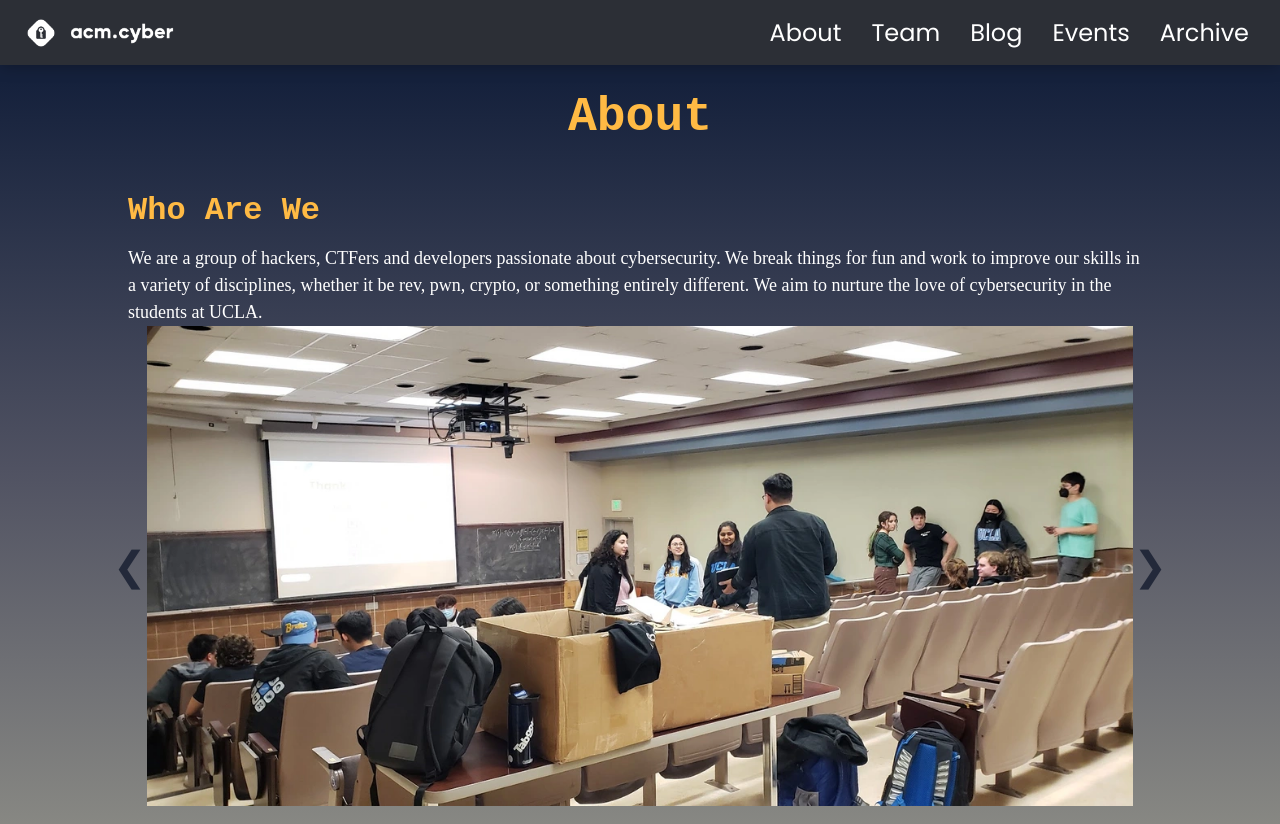
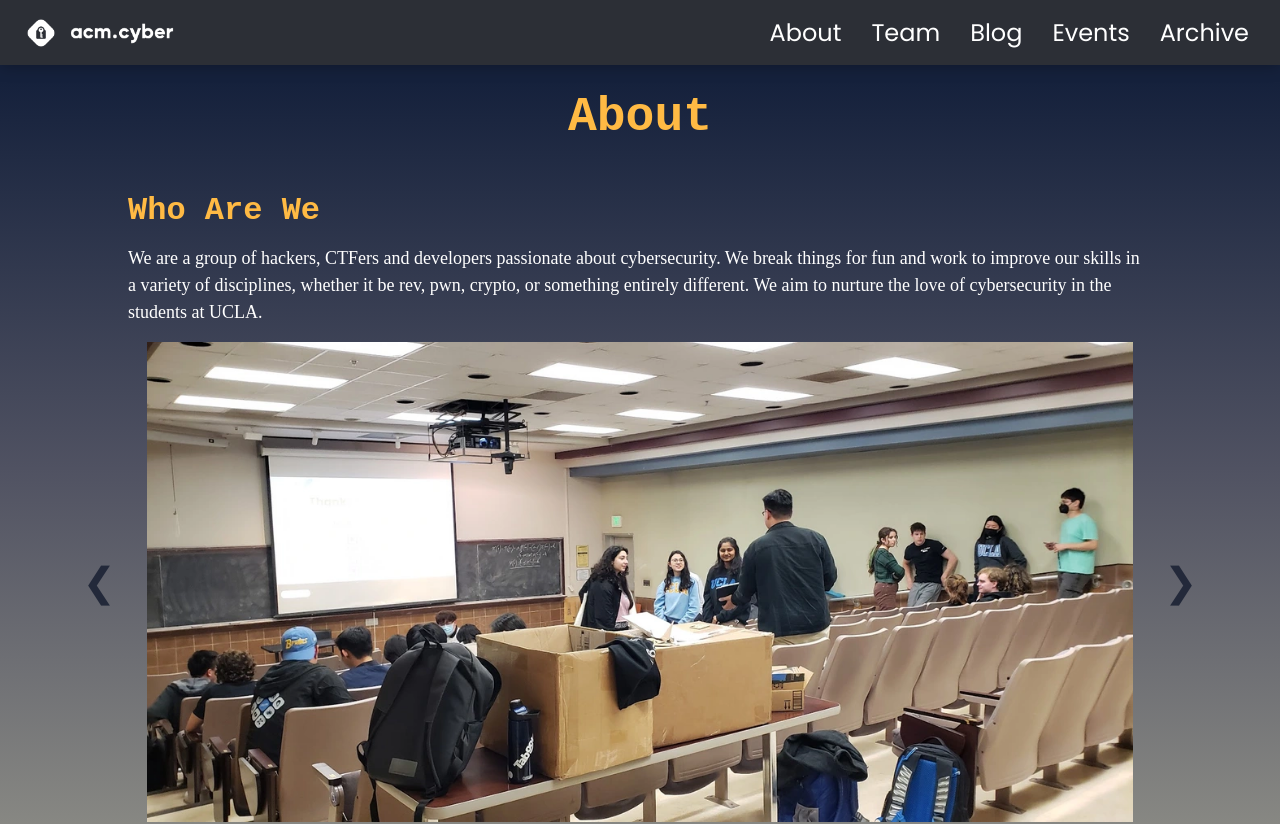
Before and after one commit to uclaacm/acmcyber.com, a Next.js app: page /about in a window 1280 px wide. Shown: the top 824 px of the page. Built offline with nearby package versions, Linux system fonts and the light colour scheme; a web font is replaced by a local one.

Commit message:
improve img sizing, style arrow better

```diff
--- a/styles/Carousel.module.scss
+++ b/styles/Carousel.module.scss
@@ -1,14 +1,18 @@
 .carousel {
+  --aspect-ratio: 2.05; /* this is > 16/9 and needed cause some images are wiide */
   --img-height: 60vh;
+  --img-width: calc(var(--aspect-ratio) * var(--img-height));
   display: flex;
   justify-content: center;
   align-items: center;
+  margin-top: 1rem;
   height: var(--img-height);
 }
 
 .images {
   display: grid;
   height: 100%;
+  width: var(--img-width);
 }
 
 /* use grid to stack images */
@@ -18,12 +22,12 @@
   grid-column: 1 / -1;
   grid-row: -1 / 1;
   height: var(--img-height);
-  width: 100%;
+  width: var(--img-width);
 }
 
 .images img {
   filter: opacity(0);
-  transition: filter 500ms ease-in-out;
+  transition: filter 200ms ease-out;
 }
 
 .active {
@@ -32,12 +36,22 @@
 
 .prev,
 .next {
-  flex-grow: 1;
-  cursor: pointer;
-  position: relative;
-  color: var(--depress-blue);
+  display: flex;
+  flex-direction: row;
+  align-items: center;
+  height: 100%;
+  padding: 2rem;
   font-weight: 500;
   font-size: 40px;
-  transition: 600ms ease-out;
   user-select: none;
+  color: var(--depress-blue);
+  cursor: pointer;
+  transition: 200ms ease-out;
 }
+
+.prev:hover,
+.next:hover,
+.prev:active,
+.next:active {
+  background-color: rgba(255, 255, 255, 0.1);
+}
```
